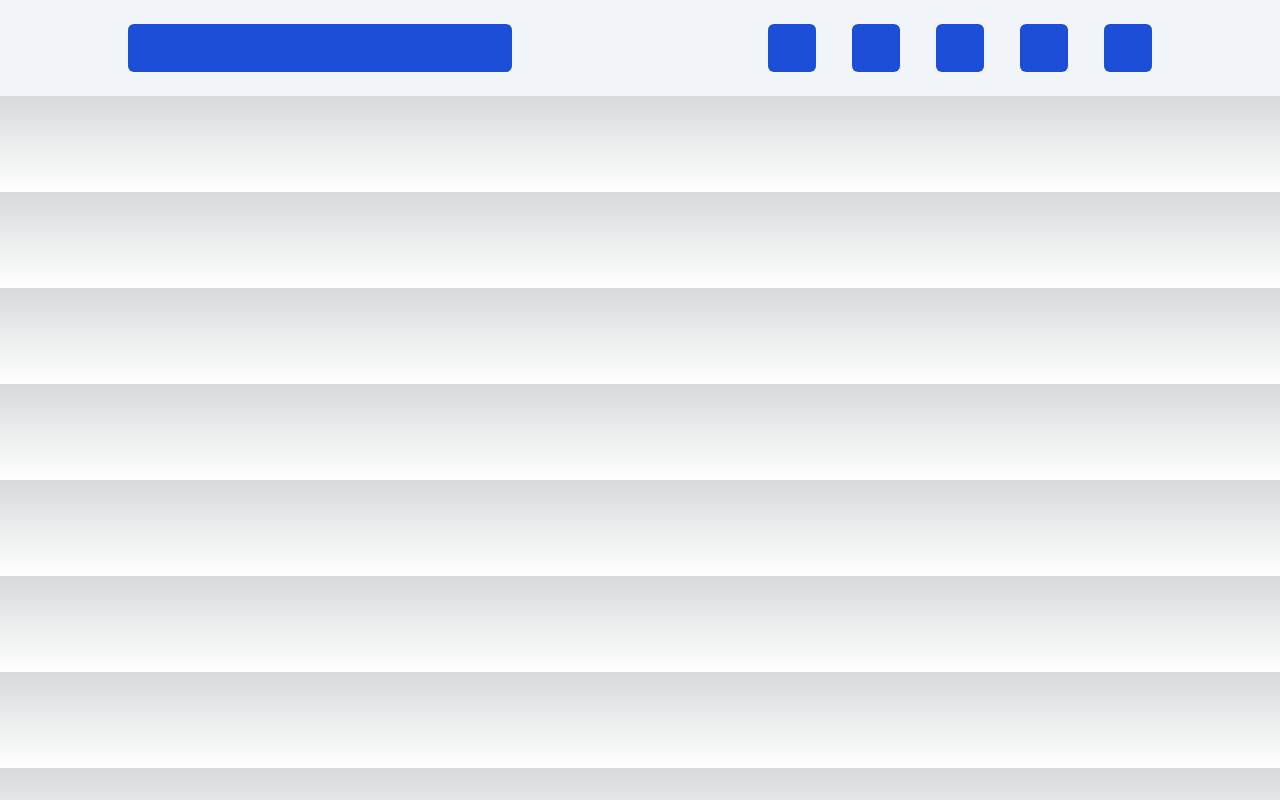
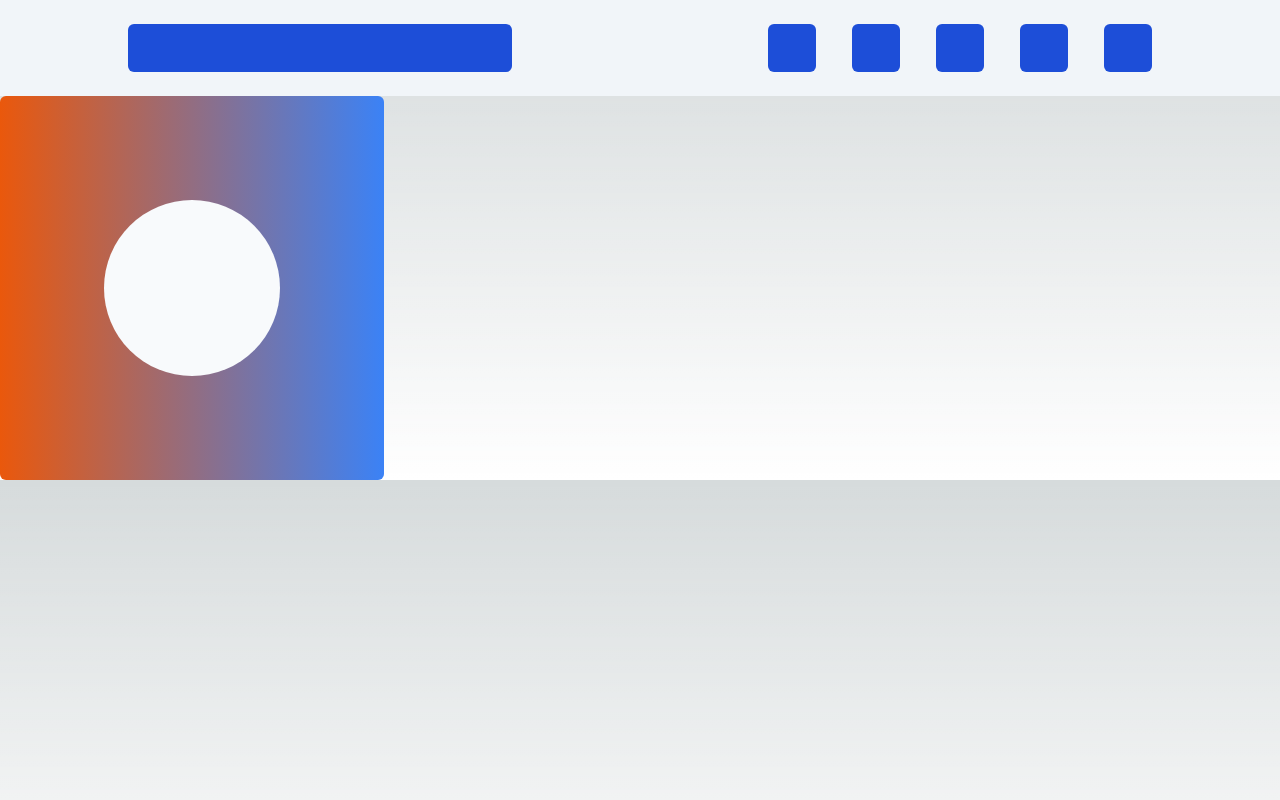
Before and after one commit to felipeFransa/lost-and-found, a Next.js app: page / in a window 1280 px wide. Built offline with nearby package versions, Linux system fonts and the light colour scheme.

Commit message:
user structure

```diff
--- a/src/app/components/userCard.tsx
+++ b/src/app/components/userCard.tsx
@@ -1,5 +1,7 @@
-const userCard = () => {
+export const UserCard = () => {
     return (
-        <div></div>
+        <div className="w-96 h-96 flex justify-center items-center bg-gradient-to-r from-orange-600 to-blue-500 rounded-md">
+            <div className="w-44 h-44 rounded-full bg-slate-50"></div>
+        </div>
     )
 }
--- a/src/app/page.tsx
+++ b/src/app/page.tsx
@@ -1,8 +1,12 @@
-import { Header } from "@/app/components/Header"
+import { Header } from "@/app/components/Header";
+import { UserCard } from "@/app/components/userCard"
 export default function Home() {
   return (
     <div>
       <Header />
+      <div className="flex">
+        <UserCard />
+      </div>
     </div>
   );
 }
```
